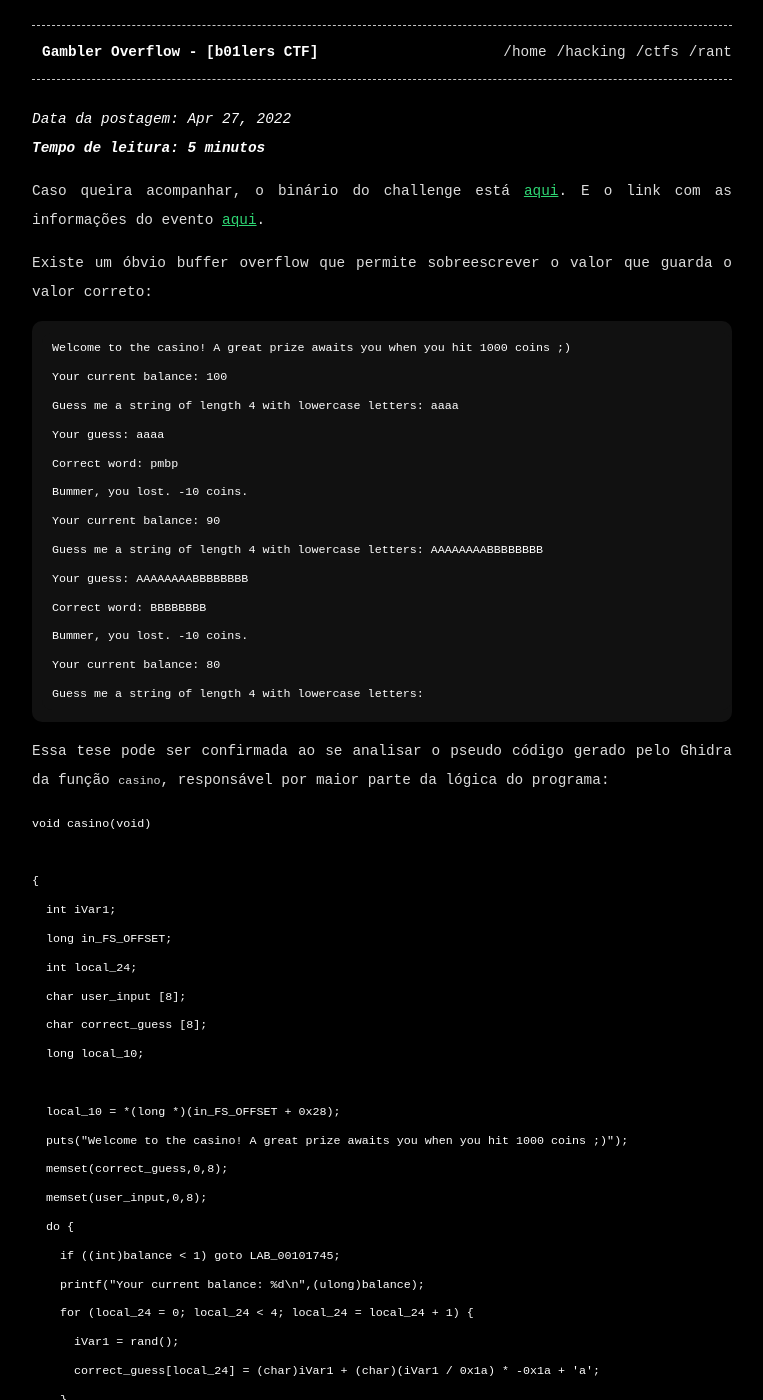
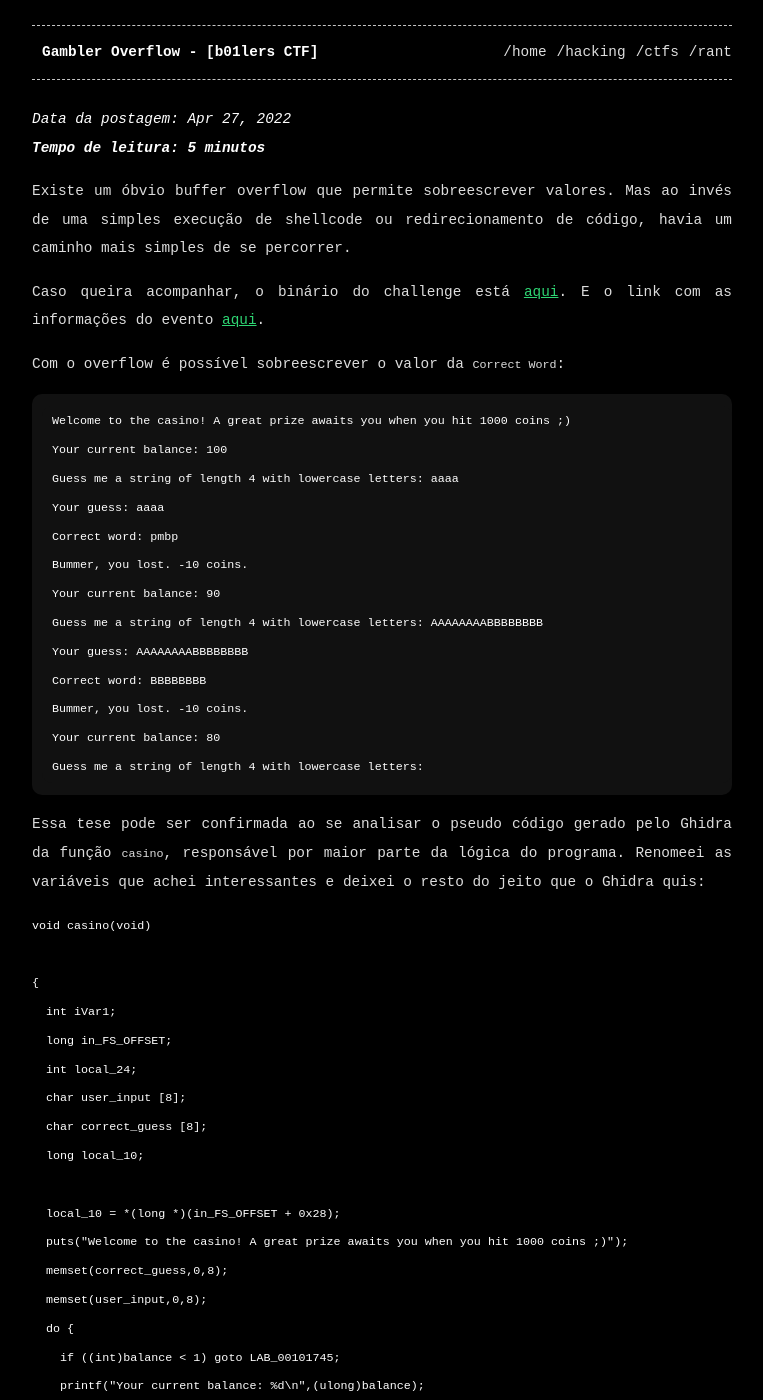
Before and after one commit to brerodrigues/brerodrigues.github.io, a Jekyll site: the page built from _posts/2022-04-27-gambler-overflow-b01lers-ctf-write-up.md, in a window 1280 px wide and 1400 px high. Shown: the whole window, without its empty margins (258-1021 px from the left). Built offline with Jekyll 4.4.1, drawn with Linux system fonts in a browser that asks for light colours; emoji names are drawn with the system emoji font.

Commit message:
Update 2022-04-27-gambler-overflow-b01lers-ctf-write-up.md

````diff
--- a/_posts/2022-04-27-gambler-overflow-b01lers-ctf-write-up.md
+++ b/_posts/2022-04-27-gambler-overflow-b01lers-ctf-write-up.md
@@ -6,10 +6,11 @@ author: obrerodrigues
 comments: true
 categories: [CTFs]
 ---
+Existe um óbvio buffer overflow que permite sobreescrever valores. Mas ao invés de uma simples execução de shellcode ou redirecionamento de código, havia um caminho mais simples de se percorrer.
+
 Caso queira acompanhar, o binário do challenge está [aqui](https://github.com/brerodrigues/exploit_drafts/tree/main/ctfing/b01lers_CTF_2022/gambler_overflow). E o link com as informações do evento [aqui](https://ctftime.org/event/1583).
 
-Existe um óbvio buffer overflow que permite sobreescrever o valor que guarda o valor correto:
-
+Com o overflow é possível sobreescrever o valor da `Correct Word`:
 ```
 Welcome to the casino! A great prize awaits you when you hit 1000 coins ;)
 Your current balance: 100
@@ -26,7 +27,7 @@ Your current balance: 80
 Guess me a string of length 4 with lowercase letters:
 ```
 
-Essa tese pode ser confirmada ao se analisar o pseudo código gerado pelo Ghidra da função `casino`, responsável por maior parte da lógica do programa:
+Essa tese pode ser confirmada ao se analisar o pseudo código gerado pelo Ghidra da função `casino`, responsável por maior parte da lógica do programa. Renomeei as variáveis que achei interessantes e deixei o resto do jeito que o Ghidra quis:
 
 ```C++
 void casino(void)
````
